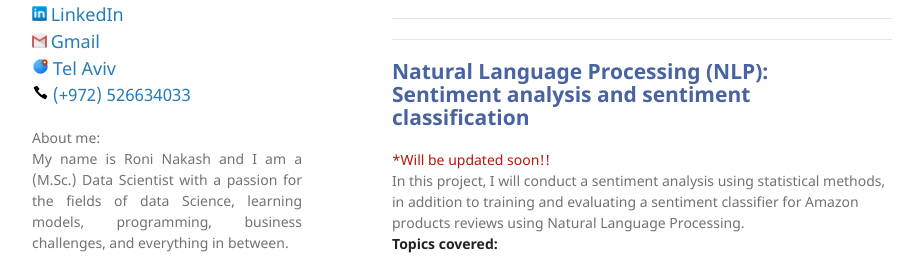
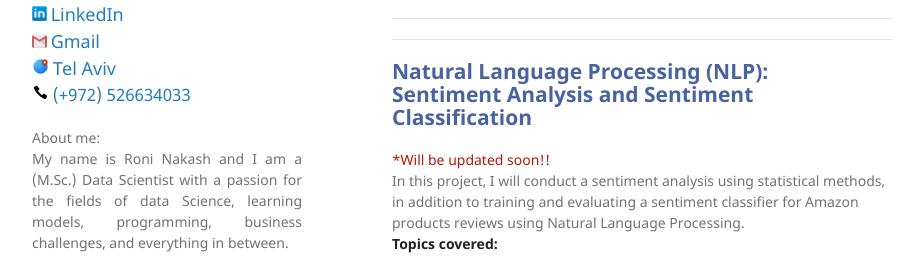
Before and after one commit to Roni-N/Roni_Nakash-Portfolio, a Jekyll site: the page built from index.md, in a window 1280 px wide and 900 px high, scrolled down 2855 px. Shown: the part 403-675 px from the top of the window, without its empty margins (178-1093 px from the left). Built offline with Jekyll 4.4.1, drawn with Linux system fonts in a browser that asks for light colours; our own code applies the rules of GitHub Pages for plain Markdown files; part of the change alters nothing that is shown.

Commit message:
Update index.md

```diff
--- a/index.md
+++ b/index.md
@@ -109,7 +109,7 @@ In this part, I will perform Exploratory Data Analysis (EDA) in order to conduct
 >- Cross-validation training method.
 
 <span style="color:#B21807"> *Will be updated soon!!</span>
-[![](https://img.shields.io/badge/GitHub-4%20Imbalance%20Data%20Code-red?logo=Github)]()
+[![](https://img.shields.io/badge/GitHub-4%20ML%20Modeling%20Code-red?logo=Github)]()
 
 ------------------------------------------------------------
 ### <span style="color:#728FCE">Section 5: Evaluation and Hyperparameters Tuning  </span><br>
@@ -120,14 +120,14 @@ In this part, I will perform Exploratory Data Analysis (EDA) in order to conduct
 >- **Bayesian Optimization.**
 >
 <span style="color:#B21807"> *Will be updated soon!!</span>
-[![](https://img.shields.io/badge/GitHub-5%20Imbalance%20Data%20Code-red?logo=Github)]()
+[![](https://img.shields.io/badge/GitHub-5%20Evaluation%20and%20Hyperparameters%20Tuning%20Code-red?logo=Github)]()
 
 ------------------------------------------------------------
 
 
 
 ------------------------------------------------------------
-## <span style="color:#4863A0">Natural Language Processing (NLP): <br> Sentiment analysis and sentiment classification</span> <br>
+## <span style="color:#4863A0">Natural Language Processing (NLP): <br> Sentiment Analysis and Sentiment Classification</span> <br>
 <span style="color:#B21807"> *Will be updated soon!!</span> <br>
 In this project, I will conduct a sentiment analysis using statistical methods, in addition to training and evaluating a sentiment classifier for Amazon products reviews using Natural Language Processing. <br>
 **Topics covered:**
@@ -135,6 +135,6 @@ In this project, I will conduct a sentiment analysis using statistical methods,
 >- Search Algorithms (Grid search, Random search).
 >- Bayesian Optimization.
 
-[![](https://img.shields.io/badge/GitHub-%20Imbalance%20SData%20Code-blue?logo=Github)]()
+[![](https://img.shields.io/badge/GitHub-%20Sentiment%20SAnalysis%20And%20Classification%20Code-red?logo=Github)]()
 
 [![](https://img.shields.io/badge/GitHub-Full%20project%20Link-blue?logo=Github)](https://roni-n.github.io/Natural-Language-Processing-NLP-Text-classification/)
```
